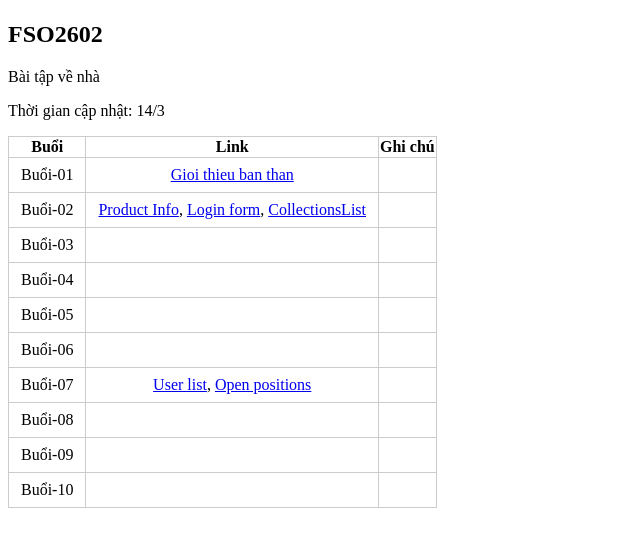
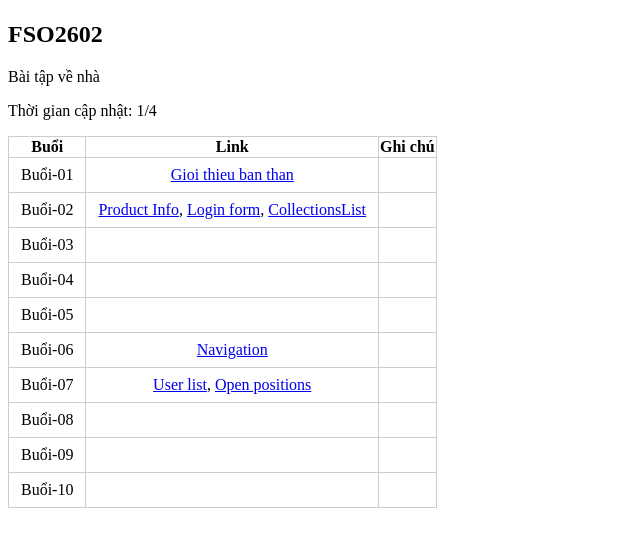
Before and after one commit to AnCoder683/AnTran-FSO2602-BTVN-HTMLCSS, a plain HTML site: page index.html in a window 1280 px wide. Shown: the part 59-606 px from the top of the page, without its empty margins (0-640 px from the left). Drawn offline with Linux system fonts and the light colour scheme.

Commit message:
commit 04.1

```diff
--- a/index.html
+++ b/index.html
@@ -24,7 +24,7 @@
     <h1>Tran Duc An</h1>
     <h2>FSO2602</h2>
     <p>Bài tập về nhà</p>
-    <p>Thời gian cập nhật: 14/3</p>
+    <p>Thời gian cập nhật: 1/4</p>
 
     <table>
       <thead>
@@ -66,7 +66,9 @@
         </tr>
         <tr>
           <td>Buổi-06</td>
-          <td></td>
+          <td>
+            <a href="./Day06/th/nav.html">Navigation</a>
+          </td>
           <td></td>
         </tr>
         <tr>
```
